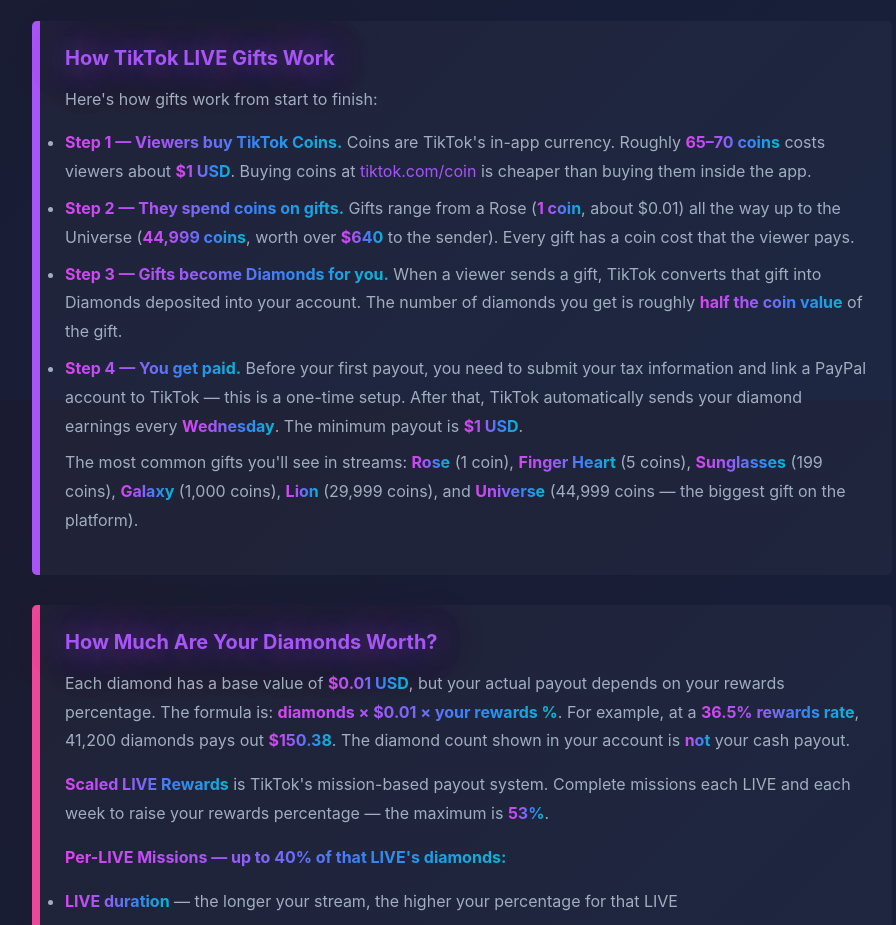
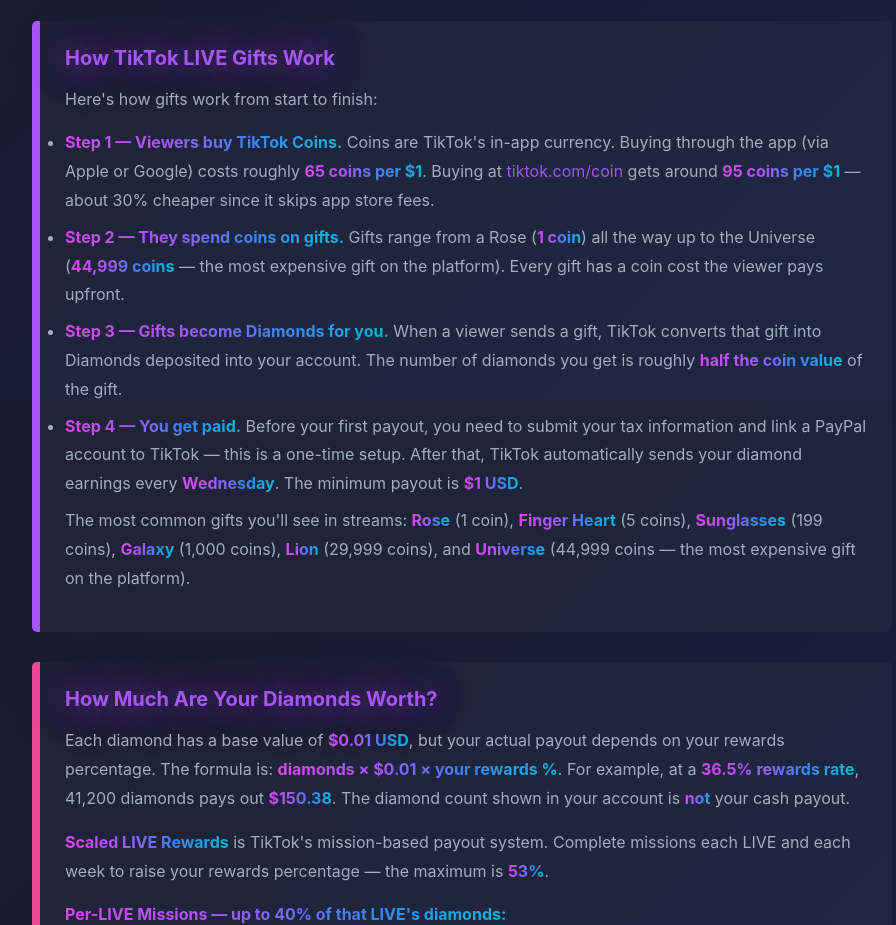
Before and after one commit to iamunrizzable/Website, a Next.js app: page /agency in a window 1280 px wide. Shown: the part 2000-2925 px from the top of the page, without its empty margins (178-1074 px from the left). Built offline with nearby package versions, Linux system fonts and the light colour scheme.

Commit message:
Correct coin pricing — distinguish in-app vs web rates, remove inaccurate Universe dollar amount
https://claude.ai/code/session_01AMCDCAPq8diabGEo6bckVs

```diff
--- a/app/agency/page.js
+++ b/app/agency/page.js
@@ -158,13 +158,13 @@ export default function AgencyPage() {
           <h2>How TikTok LIVE Gifts Work</h2>
           <p>Here's how gifts work from start to finish:</p>
           <ul>
-            <li><strong>Step 1 — Viewers buy TikTok Coins.</strong> Coins are TikTok's in-app currency. Roughly <span className="highlight">65–70 coins</span> costs viewers about <span className="highlight">$1 USD</span>. Buying coins at <a href="https://www.tiktok.com/coin/" target="_blank" rel="noopener noreferrer" style={{color:'#a855f7'}}>tiktok.com/coin</a> is cheaper than buying them inside the app.</li>
-            <li><strong>Step 2 — They spend coins on gifts.</strong> Gifts range from a Rose (<span className="highlight">1 coin</span>, about $0.01) all the way up to the Universe (<span className="highlight">44,999 coins</span>, worth over <span className="highlight">$640</span> to the sender). Every gift has a coin cost that the viewer pays.</li>
+            <li><strong>Step 1 — Viewers buy TikTok Coins.</strong> Coins are TikTok's in-app currency. Buying through the app (via Apple or Google) costs roughly <span className="highlight">65 coins per $1</span>. Buying at <a href="https://www.tiktok.com/coin/" target="_blank" rel="noopener noreferrer" style={{color:'#a855f7'}}>tiktok.com/coin</a> gets around <span className="highlight">95 coins per $1</span> — about 30% cheaper since it skips app store fees.</li>
+            <li><strong>Step 2 — They spend coins on gifts.</strong> Gifts range from a Rose (<span className="highlight">1 coin</span>) all the way up to the Universe (<span className="highlight">44,999 coins</span> — the most expensive gift on the platform). Every gift has a coin cost the viewer pays upfront.</li>
             <li><strong>Step 3 — Gifts become Diamonds for you.</strong> When a viewer sends a gift, TikTok converts that gift into Diamonds deposited into your account. The number of diamonds you get is roughly <span className="highlight">half the coin value</span> of the gift.</li>
             <li><strong>Step 4 — You get paid.</strong> Before your first payout, you need to submit your tax information and link a PayPal account to TikTok — this is a one-time setup. After that, TikTok automatically sends your diamond earnings every <span className="highlight">Wednesday</span>. The minimum payout is <span className="highlight">$1 USD</span>.</li>
           </ul>
           <p>
-            The most common gifts you'll see in streams: <strong>Rose</strong> (1 coin), <strong>Finger Heart</strong> (5 coins), <strong>Sunglasses</strong> (199 coins), <strong>Galaxy</strong> (1,000 coins), <strong>Lion</strong> (29,999 coins), and <strong>Universe</strong> (44,999 coins — the biggest gift on the platform).
+            The most common gifts you'll see in streams: <strong>Rose</strong> (1 coin), <strong>Finger Heart</strong> (5 coins), <strong>Sunglasses</strong> (199 coins), <strong>Galaxy</strong> (1,000 coins), <strong>Lion</strong> (29,999 coins), and <strong>Universe</strong> (44,999 coins — the most expensive gift on the platform).
           </p>
         </div>
 
--- a/app/streaming-basics/page.js
+++ b/app/streaming-basics/page.js
@@ -128,13 +128,13 @@ export default function StreamingBasics() {
           <h2>How TikTok LIVE Gifts Work</h2>
           <p>When you go LIVE, your viewers can send you virtual gifts as a way to show support. Here's exactly how it works:</p>
           <ul>
-            <li><strong>Step 1 — Viewers buy TikTok Coins.</strong> Coins are TikTok's in-app currency. Roughly <span className="highlight">65–70 coins</span> costs viewers about <span className="highlight">$1 USD</span>. Buying coins at <a href="https://www.tiktok.com/coin/" target="_blank" rel="noopener noreferrer" style={{color:'#a855f7'}}>tiktok.com/coin</a> is cheaper than buying them inside the app.</li>
-            <li><strong>Step 2 — They spend coins on gifts.</strong> Gifts range from a Rose (<span className="highlight">1 coin</span>) all the way up to the Universe (<span className="highlight">44,999 coins</span>, worth over <span className="highlight">$640</span> to the sender). Every gift has a coin cost the viewer pays upfront.</li>
+            <li><strong>Step 1 — Viewers buy TikTok Coins.</strong> Coins are TikTok's in-app currency. Buying through the app (via Apple or Google) costs roughly <span className="highlight">65 coins per $1</span>. Buying at <a href="https://www.tiktok.com/coin/" target="_blank" rel="noopener noreferrer" style={{color:'#a855f7'}}>tiktok.com/coin</a> gets around <span className="highlight">95 coins per $1</span> — about 30% cheaper since it skips app store fees.</li>
+            <li><strong>Step 2 — They spend coins on gifts.</strong> Gifts range from a Rose (<span className="highlight">1 coin</span>) all the way up to the Universe (<span className="highlight">44,999 coins</span> — the most expensive gift on the platform). Every gift has a coin cost the viewer pays upfront.</li>
             <li><strong>Step 3 — Gifts become Diamonds for you.</strong> TikTok converts gifts into Diamonds deposited into your account. You receive roughly <span className="highlight">half the coin value</span> of each gift as diamonds.</li>
             <li><strong>Step 4 — You get paid.</strong> Before your first payout, you need to submit your tax information and link a PayPal account to TikTok — this is a one-time setup. After that, TikTok automatically sends your diamond earnings every <span className="highlight">Wednesday</span>. The minimum payout is <span className="highlight">$1 USD</span>. You must be <span className="highlight">18 or older</span> to receive earnings.</li>
           </ul>
           <p>
-            The most common gifts you'll see in streams: <strong>Rose</strong> (1 coin), <strong>Finger Heart</strong> (5 coins), <strong>Sunglasses</strong> (199 coins), <strong>Galaxy</strong> (1,000 coins), <strong>Lion</strong> (29,999 coins), and <strong>Universe</strong> (44,999 coins — the biggest gift on the platform).
+            The most common gifts you'll see in streams: <strong>Rose</strong> (1 coin), <strong>Finger Heart</strong> (5 coins), <strong>Sunglasses</strong> (199 coins), <strong>Galaxy</strong> (1,000 coins), <strong>Lion</strong> (29,999 coins), and <strong>Universe</strong> (44,999 coins — the most expensive gift on the platform).
           </p>
         </div>
 
```
